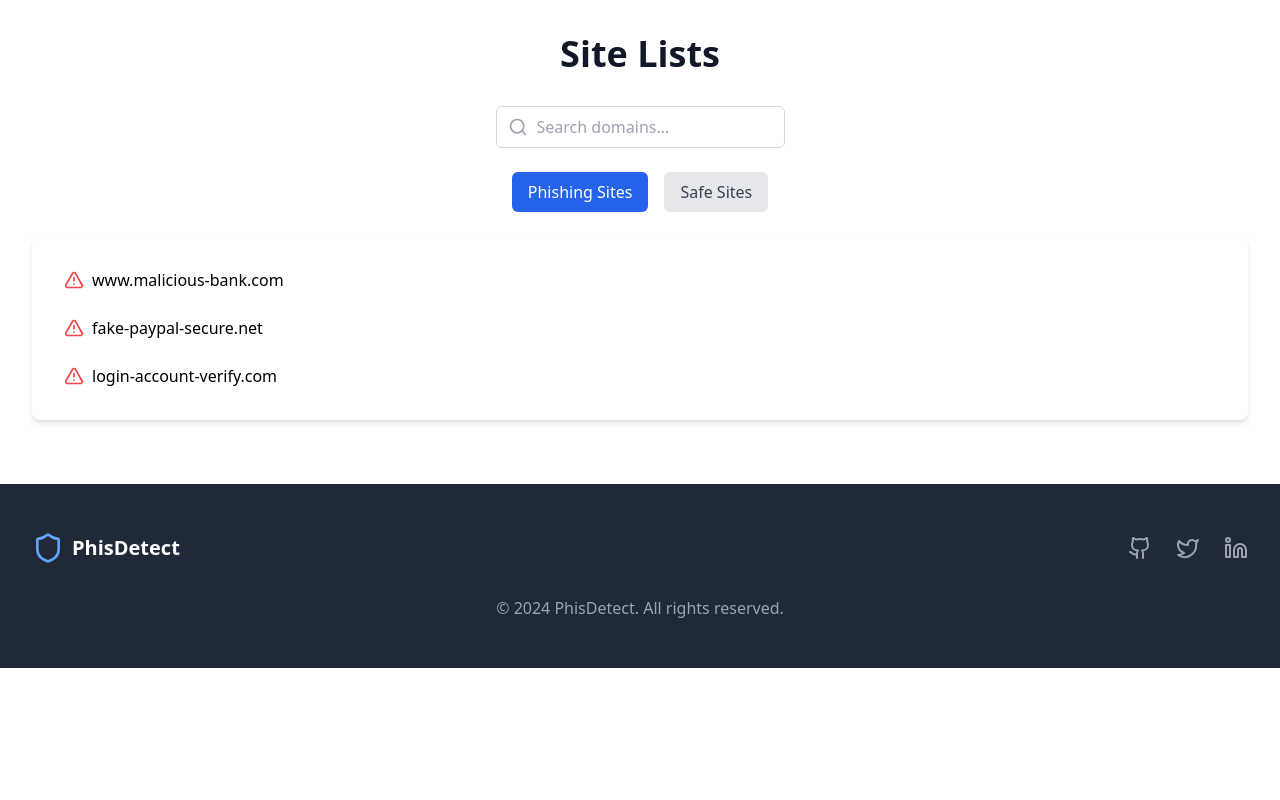
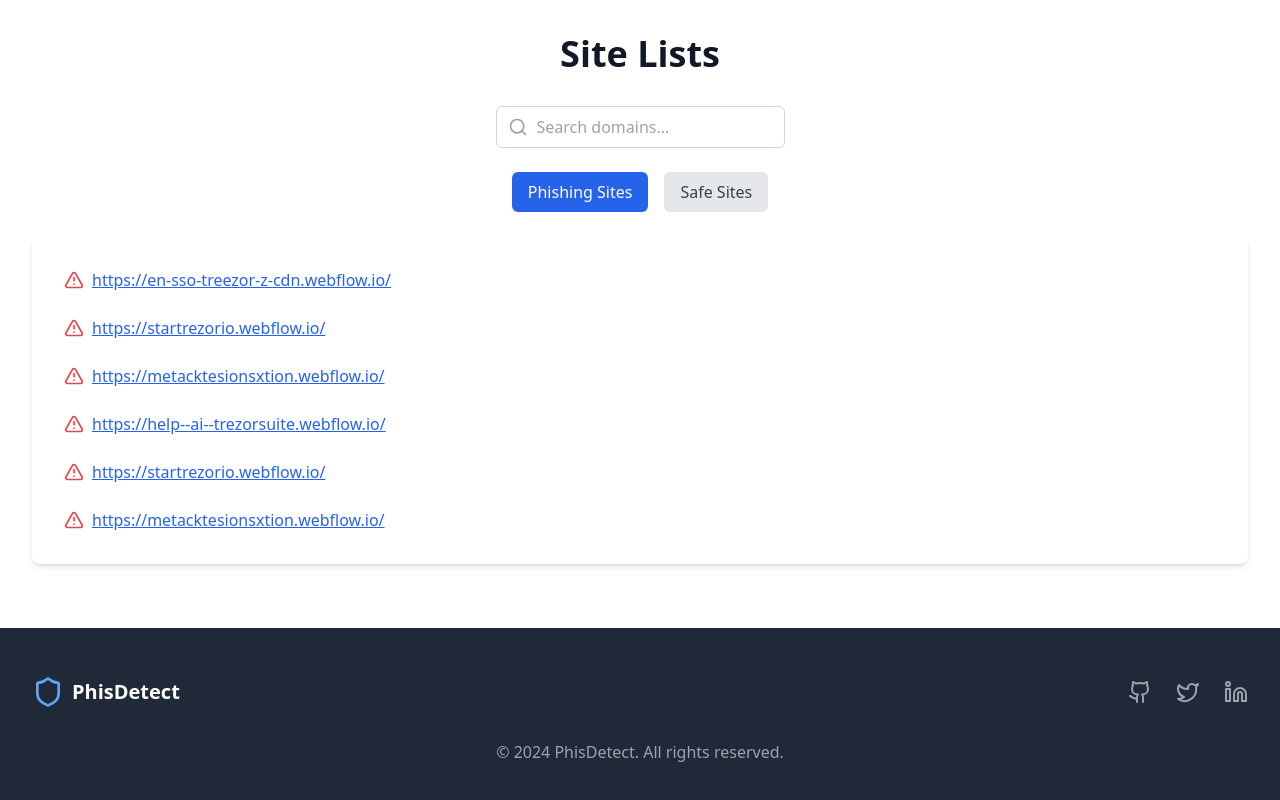
Before and after one commit to vairam-exe/project3, a React (Vite) app: page / in a window 1280 px wide. Shown: the part 1224-2024 px from the top of the page. Before the commit the page ends 1892 px from the top, so only its background shows below. Built offline with nearby package versions, Linux system fonts and the light colour scheme.

Commit message:
Update App.tsx

```diff
--- a/src/App.tsx
+++ b/src/App.tsx
@@ -17,9 +17,12 @@
 
 // Mock data - In real app, this would come from a JSON file
 const mockPhishingSites = [
-  'www.malicious-bank.com',
-  'fake-paypal-secure.net',
-  'login-account-verify.com',
+  'https://en-sso-treezor-z-cdn.webflow.io/',
+  'https://startrezorio.webflow.io/',
+  'https://metacktesionsxtion.webflow.io/',
+  '	https://help--ai--trezorsuite.webflow.io/',
+  'https://startrezorio.webflow.io/',
+  'https://metacktesionsxtion.webflow.io/',
 ];
 
 const mockSafeSites = [
@@ -228,7 +231,14 @@
             className="flex items-center space-x-2 p-2 hover:bg-gray-50 rounded-md"
           >
             <AlertTriangle className="w-5 h-5 text-red-500" />
-                      <span>{site}</span>
+            <a
+              href={site}
+              target="_blank"
+              rel="noopener noreferrer"
+              className="text-blue-600 underline hover:text-blue-800"
+            >
+              {site}
+            </a>
           </li>
         ))
       : filteredSafeSites.map((site, index) => (
@@ -237,7 +247,14 @@
             className="flex items-center space-x-2 p-2 hover:bg-gray-50 rounded-md"
           >
             <Lock className="w-5 h-5 text-green-500" />
-                      <span>{site}</span>
+            <a
+              href={site}
+              target="_blank"
+              rel="noopener noreferrer"
+              className="text-blue-600 underline hover:text-blue-800"
+            >
+              {site}
+            </a>
           </li>
         ))}
   </ul>
```
Lines whose indentation alone changed are shown as unchanged.
